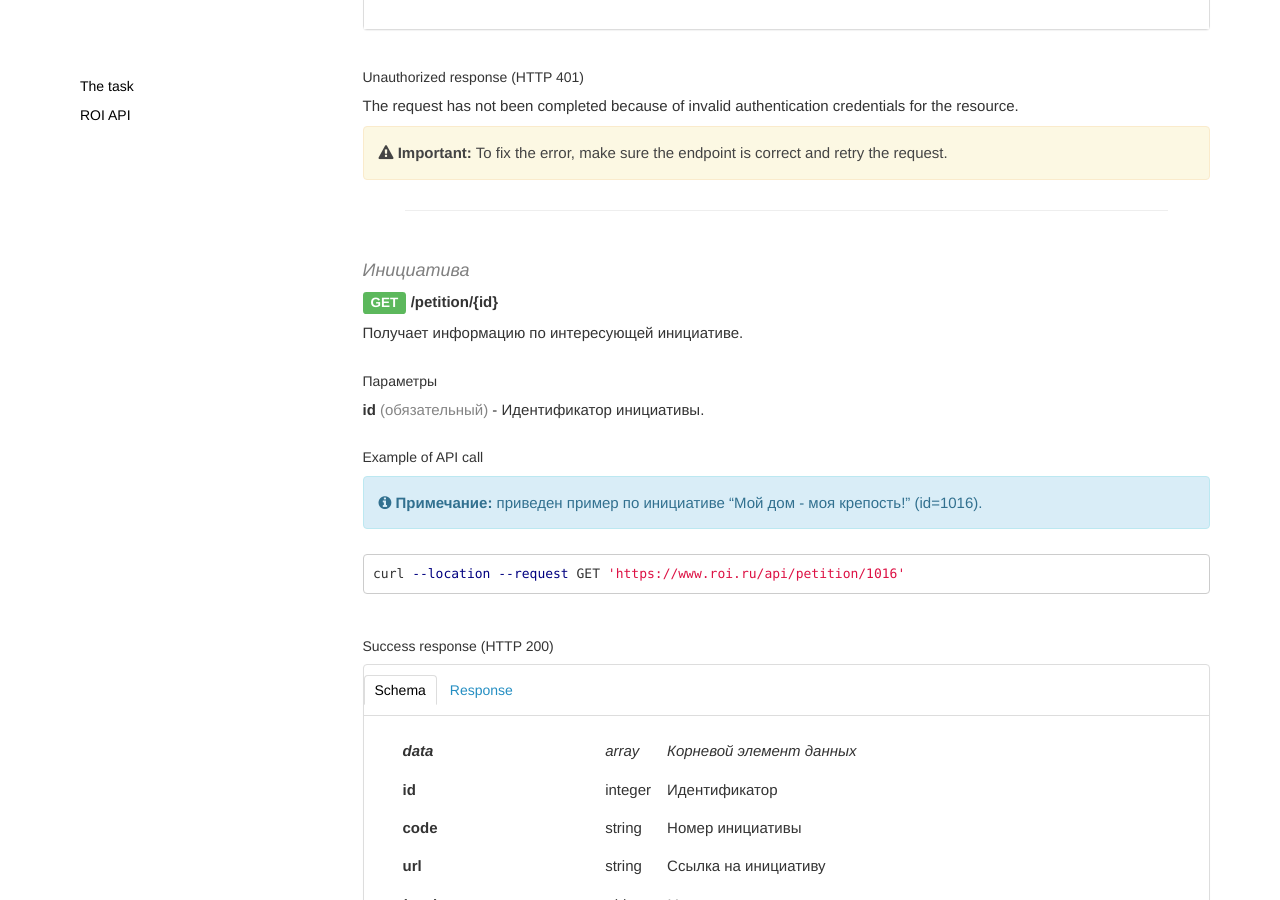
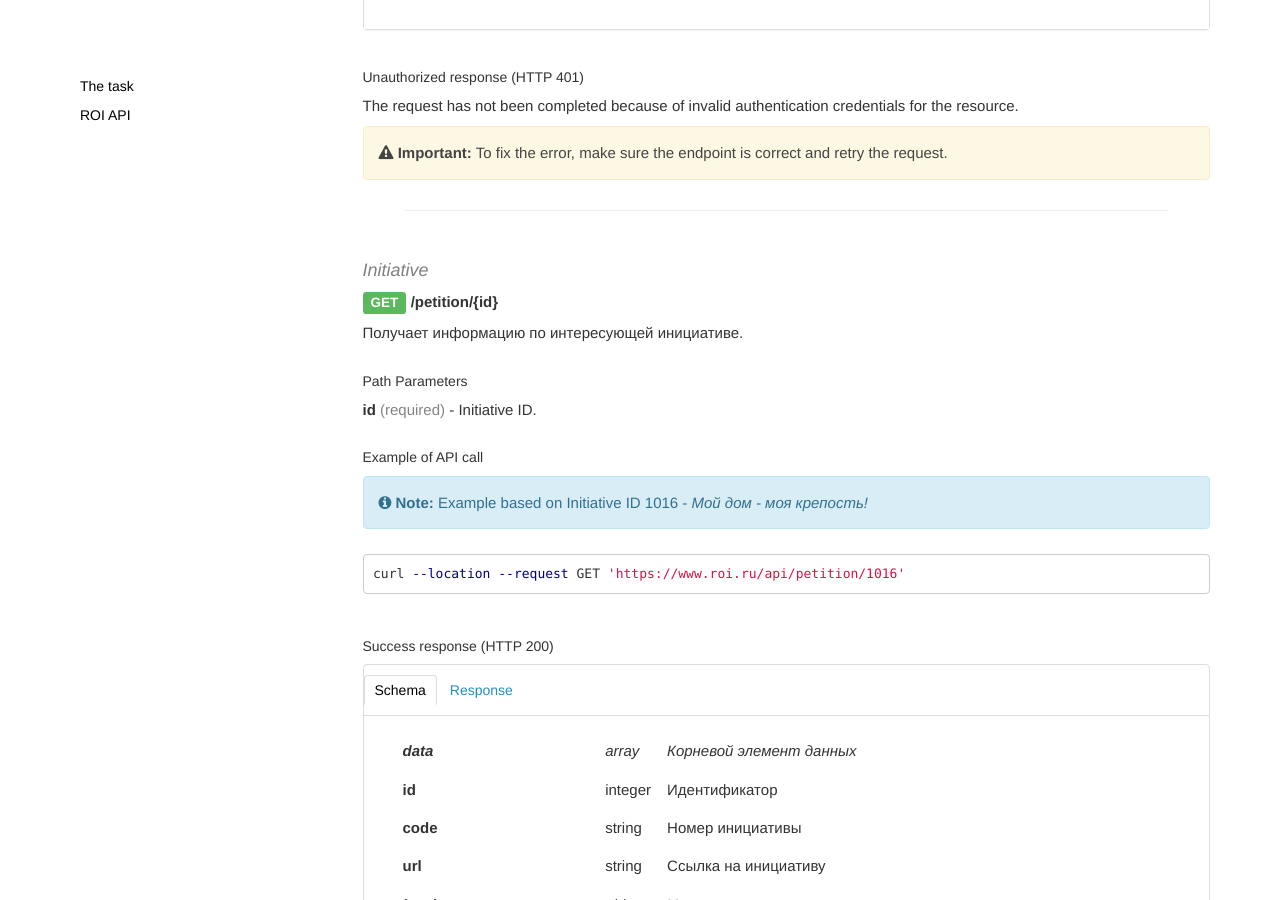
Before and after one commit to techwritex/roi_api_en, a Jekyll site: the page built from pages/stories/api_roi.md, in a window 1280 px wide and 900 px high, scrolled down 6517 px. Built offline with Jekyll 4.4.1, drawn with Linux system fonts in a browser that asks for light colours; comment, search, counter and statistics services are not loaded; some of the changed text lies outside the part shown.

Commit message:
api-roi-en-010

````diff
--- a/_includes/note.html
+++ b/_includes/note.html
@@ -1 +1 @@
-<div markdown="span" class="alert alert-info" role="alert"><i class="fa fa-info-circle"></i> <b>Примечание:</b> {{include.content}}</div>
+<div markdown="span" class="alert alert-info" role="alert"><i class="fa fa-info-circle"></i> <b>Note:</b> {{include.content}}</div>
--- a/pages/stories/api_roi.md
+++ b/pages/stories/api_roi.md
@@ -638,19 +638,19 @@ The request has not been completed because of invalid authentication credentials
 
 ***
 
-#### Инициатива
+#### Initiative
 
 <span class="label label-success" style="font-size: .9em;">GET</span> **/petition/{id}**
 
 Получает информацию по интересующей инициативе.
 
-##### Параметры
+##### Path Parameters
 
-**id** <span style="color: #848484; font-weight: 400; text-transform: lowercase;">(обязательный)</span> - Идентификатор инициативы.
+**id** <span style="color: #848484; font-weight: 400; text-transform: lowercase;">(required)</span> - Initiative ID.
 
 ##### Example of API call
 
-{% include note.html content="приведен пример по инициативе “Мой дом - моя крепость!” (id=1016)." %}
+{% include note.html content="Example based on Initiative ID 1016 - *Мой дом - моя крепость!*" %}
 
 ```bash
 curl --location --request GET 'https://www.roi.ru/api/petition/1016'
````
